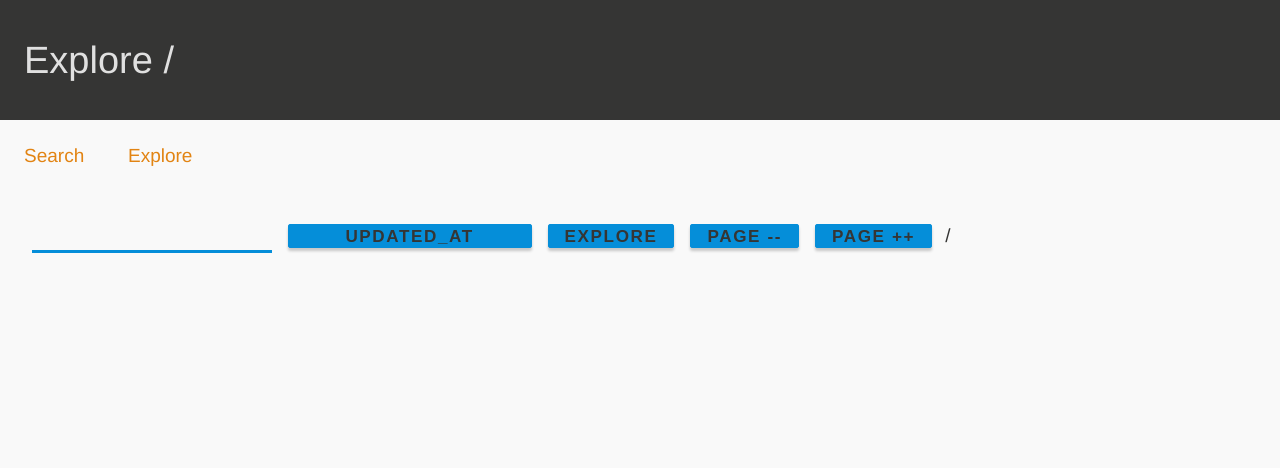
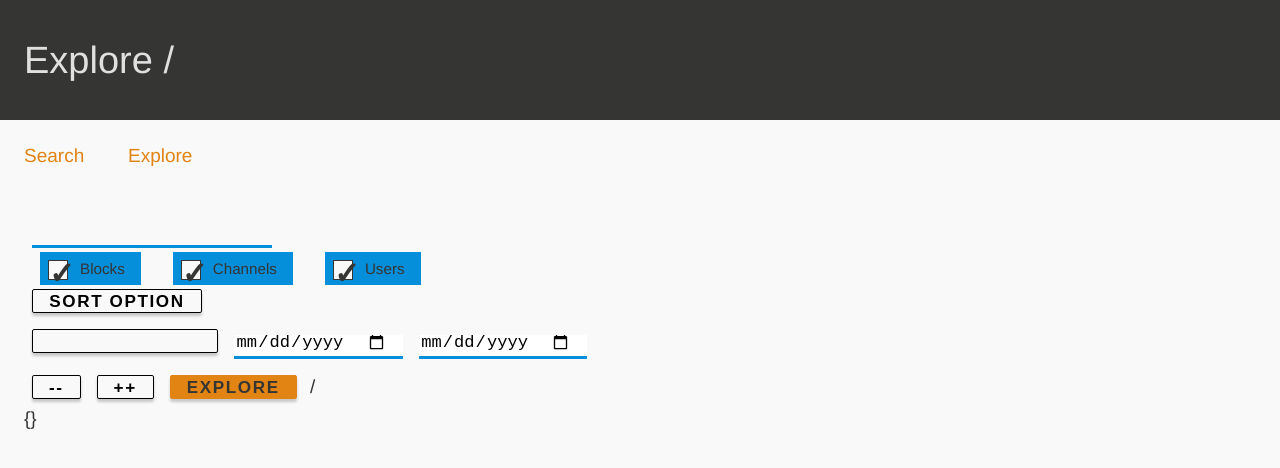
Before and after one commit to LeFnord/arena-explorer, a Vue app: page /explore in a window 1280 px wide. Shown: the top 468 px of the page. Built offline with nearby package versions, Linux system fonts and the light colour scheme.

Commit message:
Uses filter object (#22)
* Adds filters.

* Uses filter object for presenting results.

* Uses data object.

```diff
--- a/src/assets/inputs.module.scss
+++ b/src/assets/inputs.module.scss
@@ -32,6 +32,7 @@ input[type="text"],
 input[type="tel"],
 input[type="url"],
 input[type="password"],
+input[type="date"],
 textarea {
   display: inline-block;
   height: $line-height-computed;
@@ -54,6 +55,7 @@ input[type="text"],
 input[type="tel"],
 input[type="url"],
 input[type="password"],
+input[type="date"],
 input[type="button"],
 input[type="submit"],
 textarea, select, option {
@@ -72,6 +74,7 @@ input[type="text"]:focus,
 input[type="tel"]:focus,
 input[type="url"]:focus,
 input[type="password"]:focus,
+input[type="date"]:focus,
 textarea:focus,
 option:checked {
   border: 0;
--- a/src/assets/layout.module.scss
+++ b/src/assets/layout.module.scss
@@ -25,11 +25,14 @@ main {
   display: grid;
   grid-template-columns: repeat(3, 1fr);
   grid-column-gap: 1rem;
-  &.six {
-    grid-template-columns: repeat(6, 1fr);
+  &.three {
+    grid-template-columns: repeat(3, 1fr);
   }
   &.five {
     grid-template-columns: repeat(5, 1fr);
+  }
+  &.six {
+    grid-template-columns: repeat(6, 1fr);
   }
   &.twelve {
     grid-template-columns: repeat(12, 1fr);
--- a/src/assets/typo.module.scss
+++ b/src/assets/typo.module.scss
@@ -27,6 +27,10 @@ h4 {
   font-weight: 500;
 }
 
+.title {
+  text-transform: capitalize;
+}
+
 .bold {
   font-weight: 500;
 }
--- a/src/components/Objects.vue
+++ b/src/components/Objects.vue
@@ -1,9 +1,30 @@
 <template>
-  <div id="Objects">
-    <div v-for="option in available" class="item">
+  <div v-if="kind == 'multiple'">
+    <div v-for="option in categories" class="item">
       <input type="checkbox" :id="option" v-model="choosen" v-bind:value="option">
-      <label :for="option">{{ option }}</label>
+      <label :for="option" class="title">{{ option }}</label>
     </div>
+  </div>
+
+  <div v-else-if="kind == 'single'">
+    <select class="" v-model="selected">
+      <option disabled value="">Sort option</option>
+      <option v-for="option in categories">
+        {{ option }}
+      </option>
+    </select>
+  </div>
+
+  <div v-else-if="kind == 'range'">
+    <select class="" v-model="range.key">
+      <option disabled value="">Range option</option>
+      <option v-for="option in categories">
+        {{ option }}
+      </option>
+    </select>
+
+    <input type="date" v-model="range.start">
+    <input type="date" v-model="range.ende">
   </div>
 </template>
 
@@ -12,20 +33,31 @@ export default {
   name: "Objects",
   data() {
     return {
-      all: 'All',
-      choosen: [],
-      available: ['Block', 'Channel', 'User', 'Group']
+      choosen: this.categories,
+      selected: '',
+      range: {}
     }
   },
   props: {
-    modelValue: Array
+    modelValue: [Object, Array, String],
+    categories: Array,
+    kind: String,
   },
   emits: ['update:modelValue'],
   watch: {
     choosen() {
-      let find = this.choosen.length == 0 ? ['ALL'] : this.choosen
+      let find = this.choosen.length == 0 ? this.categories : this.choosen
       this.$emit('update:modelValue', find)
-    }
+    },
+    selected() {
+      this.$emit('update:modelValue', this.selected)
+    },
+    range: {
+      handler() {
+        this.$emit('update:modelValue', this.range)
+      },
+      deep: true
+    },
   }
 }
 </script>
@@ -33,14 +65,14 @@ export default {
 <style lang="scss" scoped>
 @import '@/assets/app.scss';
 
-div#Objects {
-  display: block;
-  margin-bottom: 1rem;
+.title {
+  text-transform: capitalize;
 }
+
 .item {
   display: inline-block;
 }
-input {
+input[type="checkbox"] {
   position: absolute;
   left: -9999px;
 }
--- a/src/components/Results.vue
+++ b/src/components/Results.vue
@@ -1,27 +1,16 @@
 <template>
   <div id="Results">
-    <h2 v-if="results.channels && results.channels.length > 0">Channels</h2>
-    <div class="container five">
-      <div class="card"  v-for="channel in results.channels" :key="channel.id">
-        <span class="bold">{{ channel.title }}</span>
+    {{ filters }}
+    <div
+      class="container five"
+      v-for="scope in filters.scope"
+      :key="scope.key"
+      >
+      <h2 class="title">{{ scope }}</h2>
+      <div class="card"  v-for="result in results[scope]" :key="result.id">
+        <span class="bold">{{ result.title }}</span>
         <br>
-        {{ channel.updated_at }}
-      </div>
-    </div>
-
-    <h2 v-if="results.blocks && results.blocks.length > 0">Blocks</h2>
-    <div class="container five">
-      <div class="card" v-for="block in results.blocks" :key="block.id">
-        <span class="bold">{{ block.title }}</span>
-        <br>
-        {{ block.updated_at }}
-      </div>
-    </div>
-
-    <h2 v-if="results.users && results.users.length > 0">Users</h2>
-    <div class="container five">
-      <div class="card" v-for="user in results.users" :key="user.id">
-        {{ user.username }}
+        {{ result.updated_at }}
       </div>
     </div>
   </div>
@@ -30,9 +19,8 @@
 export default {
   name: "Results",
   props: {
-    results: {
-      type: Object
-    }
+    results: Object,
+    filters: Object
   },
   data() {
     return {
--- a/src/pages/Explore.vue
+++ b/src/pages/Explore.vue
@@ -1,22 +1,18 @@
 <template>
   <div id="Explore">
-    <!-- <Objects v-model="models"/> -->
     <input type="text" v-model="term" @keyup.enter="explore">
 
-    <select class="accent" v-model="sort">
-      <option disabled value="">Please select one</option>
-      <option>updated_at</option>
-      <option>created_at</option>
-      <option>random</option>
-    </select>
+    <Objects v-model="filters.scope" :categories="scopes" :kind="'multiple'"/>
+    <Objects v-model="filters.sorting" :categories="sorts" :kind="'single'"/>
+    <Objects v-model="filters.range" :categories="ranges" :kind="'range'"/>
 
-    <input type="button" value="explore" class="accent" @click="exploring">
+    <input type="button" value="--" @click="prev_page">
+    <input type="button" value="++" @click="next_page">
+    <input type="button" value="explore" @click="exploring" class="primary">
 
-    <input type="button" value="page --" class="accent" @click="prev_page">
-    <input type="button" value="page ++" class="accent" @click="next_page">
-    {{ this.results.current_page }}/{{ this.results.total_pages }}
+      {{ this.results.current_page }}/{{ this.results.total_pages }}
 
-    <Results :results="results"/>
+    <Results :results="results" :filters="filters"/>
   </div>
 </template>
 
@@ -34,12 +30,21 @@ export default {
   },
   data() {
     return {
+      // request params with defaults
       term: null,
       models: ['ALL'],
-      results: {},
+      filters: {},
+
+      scopes: ['blocks', 'channels', 'users'],
+      sorts: ['updated_at', 'created_at', 'random'],
+      ranges: ['updated_at', 'created_at'],
+
       page: 1,
       timestamp: new Date(),
-      sort: 'updated_at'
+      sort: 'updated_at',
+
+      // raw response
+      results: {},
     }
   },
   watch: {
@@ -70,8 +75,23 @@ export default {
         return
       }
 
-      let seed = this.getRandomInt(1234567)
-      SearchService.explore(this.term, seed, this.models, this.page, this.timestamp, this.sort)
+      // seed: this.getRandomInt(1234567),
+      // term: this.term,
+      // models: this.models,
+      // page: this.page,
+      // timestamp: this.timestamp,
+      // sorting: this.filters.sorting,
+      let data = {
+        sort_by: this.filters.sorting,
+        page: this.page,
+        seed: this.getRandomInt(1234567),
+        timestamp: this.timestamp,
+        object_type: this.filters.scope,
+        sort: this.sorting,
+        direction: 'desc'
+      }
+
+      SearchService.explore(data)
         .then(response => {
           this.results = response.data
           this.term = null
--- a/src/services/SearchService.js
+++ b/src/services/SearchService.js
@@ -26,18 +26,10 @@ export default {
     return apiClient.get(`search/${object_type}?q=${prepare(term)}&page=${page}`)
   },
 
-  explore(term, seed, models, page, timestamp, sort) {
+  explore(data) {
+    console.log(data);
     return apiClient.get('search/explore', {
-      params: {
-        q: prepare(term),
-        sort_by: 'random',
-        page: page,
-        seed: seed,
-        timestamp: timestamp,
-        models: models.target,
-        sort: sort,
-        direction: 'desc'
-      }
+      params: data
     })
   }
 }
```
Also changed, not shown: src/assets/themes.module.scss (+16 -0 lines).
